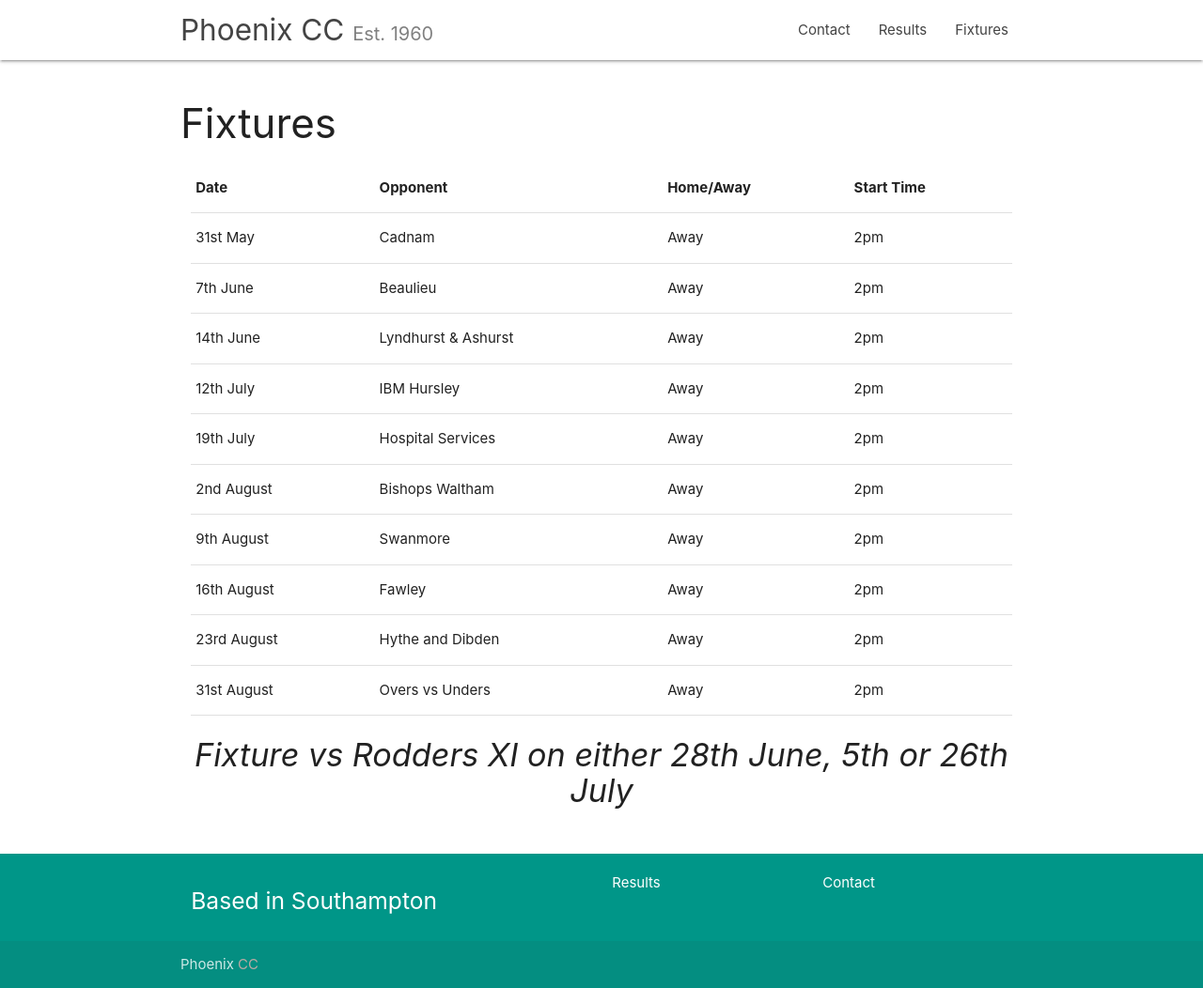
After one commit to alexaustin456/Phoenix-CC, a Django app: page /fixtures in a window 1280 px wide. The commit adds this page. Shown: the whole page at 94% size. Run offline with Django 3.2, Linux system fonts and the light colour scheme; some libraries are stand-ins or nearby versions.

Commit message:
Added fixtures

```diff
--- a/app/templates/app/base.html
+++ b/app/templates/app/base.html
@@ -14,10 +14,11 @@
 <body>
 <nav class="" role="navigation">
     <div class="nav-wrapper container">
-        <a id="logo-container" href="home" class="brand-logo">Logo</a>
+        <a id="logo-container" href="home" class="brand-logo">Phoenix CC <span style="color:grey; font-family:-apple-system,serif; font-size:20px">Est. 1960</span></a>
         <ul class="right hide-on-med-and-down">
             <li><a href="contact">Contact</a></li>
             <li><a href="results">Results</a></li>
+            <li><a href="fixtures">Fixtures</a></li>
         </ul>
 
         <ul id="nav-mobile" class="sidenav">
--- /dev/null
+++ b/app/templates/app/fixtures.html
@@ -0,0 +1,85 @@
+{% extends 'app/base.html' %}
+{% load static %}
+{% block content %}
+    <div class="container">
+        <div class="section">
+            <h3>Fixtures</h3>
+            <!--   Icon Section   -->
+            <div class="row">
+                <div class="col s12 center">
+                    <table style="width:100%">
+                        <tr>
+                            <th>Date</th>
+                            <th>Opponent</th>
+                            <th>Home/Away</th>
+                            <th>Start Time</th>
+                        </tr>
+                        <tr>
+                            <td>31st May</td>
+                            <td>Cadnam</td>
+                            <td>Away</td>
+                            <td>2pm</td>
+                        </tr>
+                        <tr>
+                            <td>7th June</td>
+                            <td>Beaulieu</td>
+                            <td>Away</td>
+                            <td>2pm</td>
+                        </tr>
+                        <tr>
+                            <td>14th June</td>
+                            <td>Lyndhurst & Ashurst</td>
+                            <td>Away</td>
+                            <td>2pm</td>
+                        </tr>
+                        <tr>
+                            <td>12th July</td>
+                            <td>IBM Hursley</td>
+                            <td>Away</td>
+                            <td>2pm</td>
+                        </tr>
+                        <tr>
+                            <td>19th July</td>
+                            <td>Hospital Services</td>
+                            <td>Away</td>
+                            <td>2pm</td>
+                        </tr>
+                        <tr>
+                            <td>2nd August</td>
+                            <td>Bishops Waltham</td>
+                            <td>Away</td>
+                            <td>2pm</td>
+                        </tr>
+                        <tr>
+                            <td>9th August</td>
+                            <td>Swanmore</td>
+                            <td>Away</td>
+                            <td>2pm</td>
+                        </tr>
+                        <tr>
+                            <td>16th August</td>
+                            <td>Fawley</td>
+                            <td>Away</td>
+                            <td>2pm</td>
+                        </tr>
+                        <tr>
+                            <td>23rd August</td>
+                            <td>Hythe and Dibden</td>
+                            <td>Away</td>
+                            <td>2pm</td>
+                        </tr>
+                        <tr>
+                            <td>31st August</td>
+                            <td>Overs vs Unders</td>
+                            <td>Away</td>
+                            <td>2pm</td>
+                        </tr>
+
+                    </table>
+                    <h4 style="font-style: italic">Fixture vs Rodders XI on either 28th June, 5th or 26th July</h4>
+                </div>
+            </div>
+
+        </div>
+    </div>
+{% endblock %}
--- a/app/urls.py
+++ b/app/urls.py
@@ -6,5 +6,6 @@ urlpatterns = [
     path('', views.index, name='index'),
     path('home', views.home, name='home'),
     path('contact', views.contact, name='contact'),
-    path('results', views.results, name='results')
+    path('results', views.results, name='results'),
+    path('fixtures', views.fixtures, name='fixtures')
 ]
--- a/app/views.py
+++ b/app/views.py
@@ -20,3 +20,8 @@ def contact(request):
 def results(request):
     context = {}
     return render(request, 'app/results.html', context)
+
+
+def fixtures(request):
+    context = {}
+    return render(request, 'app/fixtures.html', context)
```
Also changed, not shown: app/templates/app/home.html (+8 -0 lines), 1 other file.
